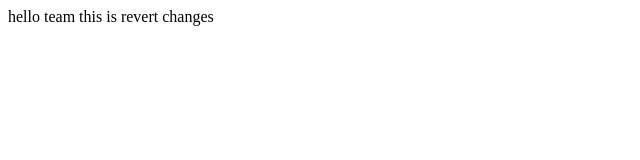
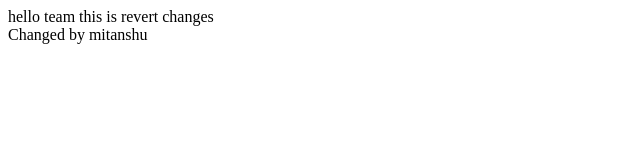
Before and after one commit to imyagnesh/git-tutorial, a plain HTML site: page index.html in a window 1280 px wide. Shown: the whole page, without its empty margins (0-640 px from the left). Drawn offline with Linux system fonts and the light colour scheme.

Commit message:
change index.html

```diff
--- a/index.html
+++ b/index.html
@@ -8,5 +8,6 @@
 </head>
 <body>
     <div>hello team this is revert changes</div>
+    <div>Changed by mitanshu</div>
 </body>
 </html>
```
